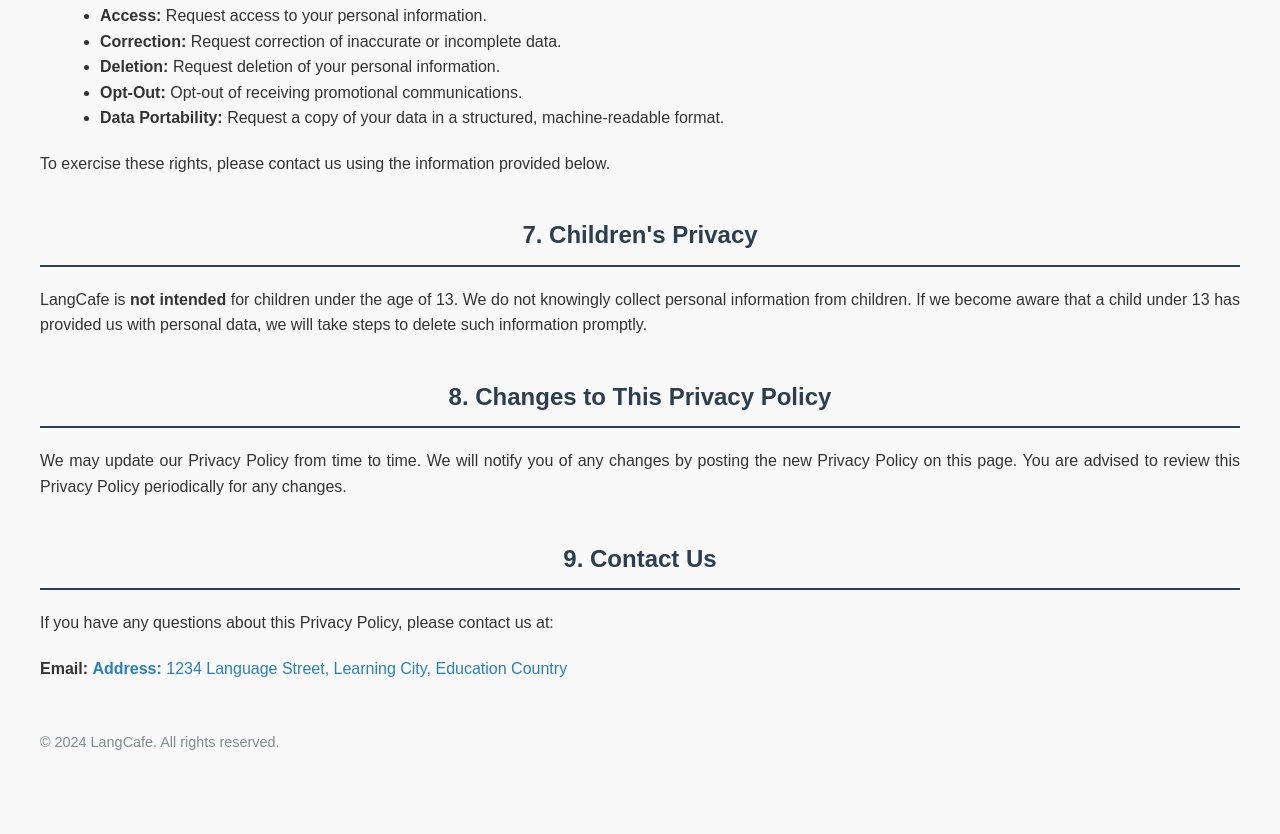
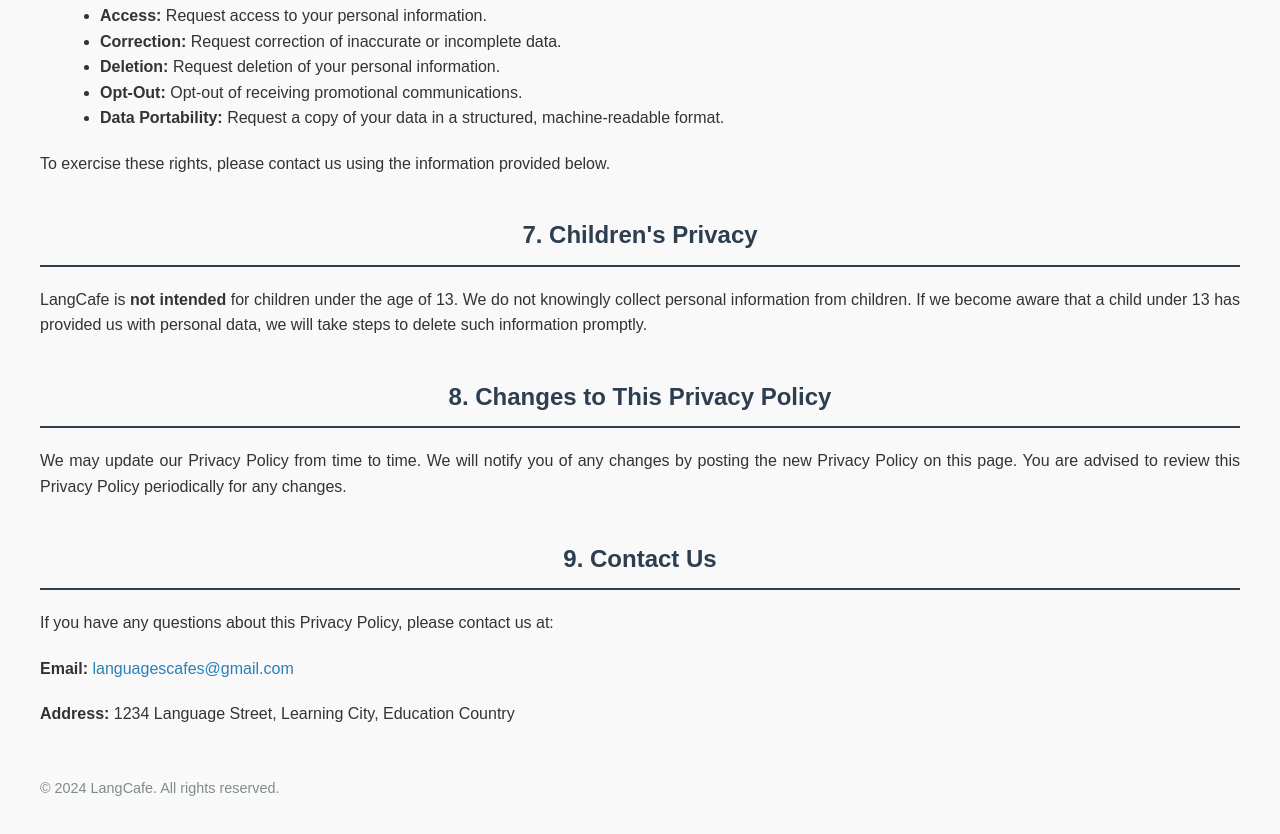
Before and after one commit to HSN010101/langcafe-privacy-policy, a plain HTML site: page index.html in a window 1280 px wide. Shown: the part 2143-2977 px from the top of the page. Before the commit the page ends 2937 px from the top, so only its background shows below. Drawn offline with Linux system fonts and the light colour scheme.

Commit message:
Update index.html

```diff
--- a/index.html
+++ b/index.html
@@ -166,7 +166,7 @@
         If you have any questions about this Privacy Policy, please contact us at:
     </p>
     <div class="contact-info">
-        <p><strong>Email:</strong> <a href="mailto:languagescafes@gmail.com</a>languagescafes@gmail.com</p>
+        <p><strong>Email:</strong> <a href="mailto:languagescafes@gmail.com">languagescafes@gmail.com</a> </p>
         <p><strong>Address:</strong> 1234 Language Street, Learning City, Education Country</p>
     </div>
 
```
